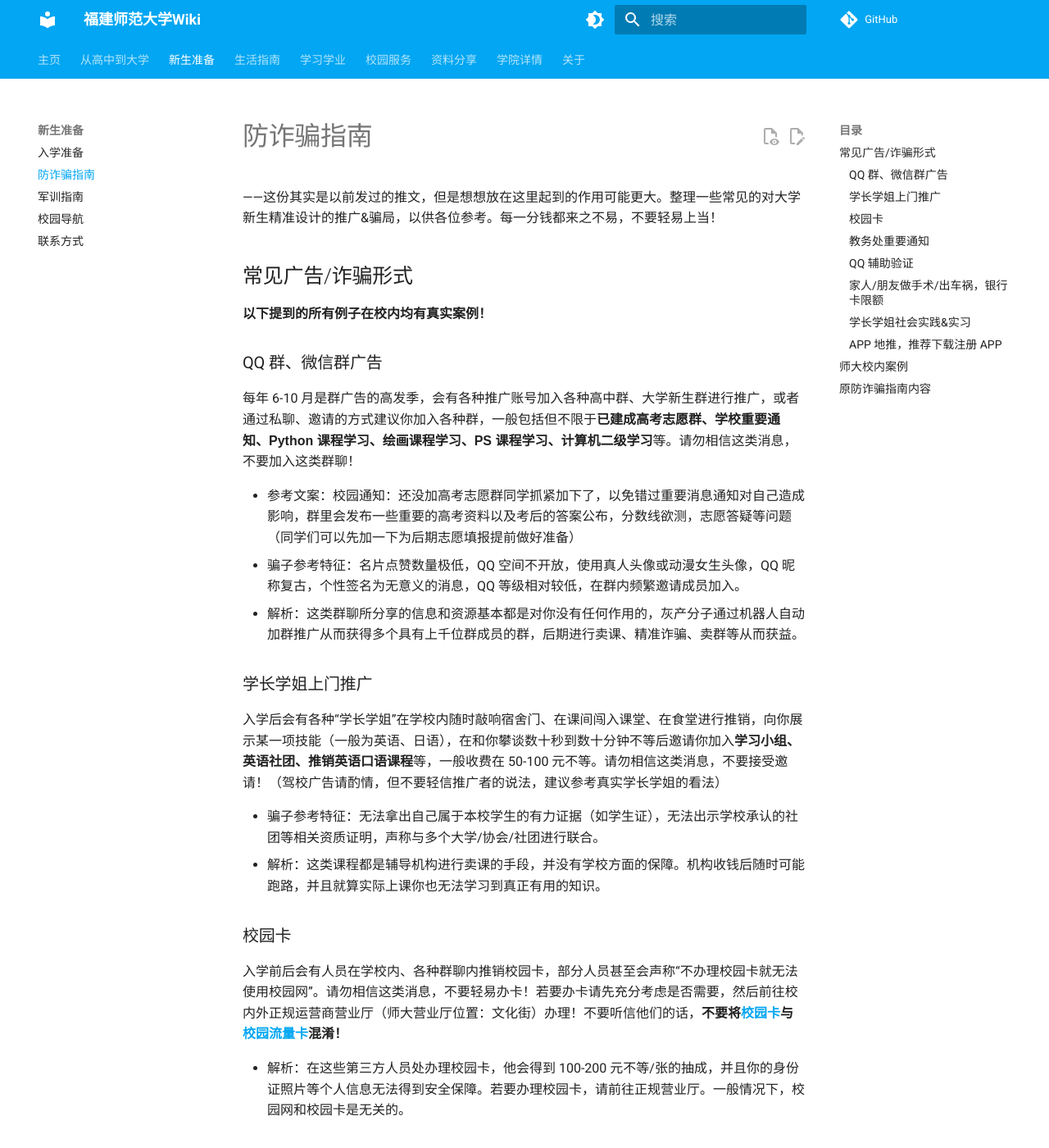
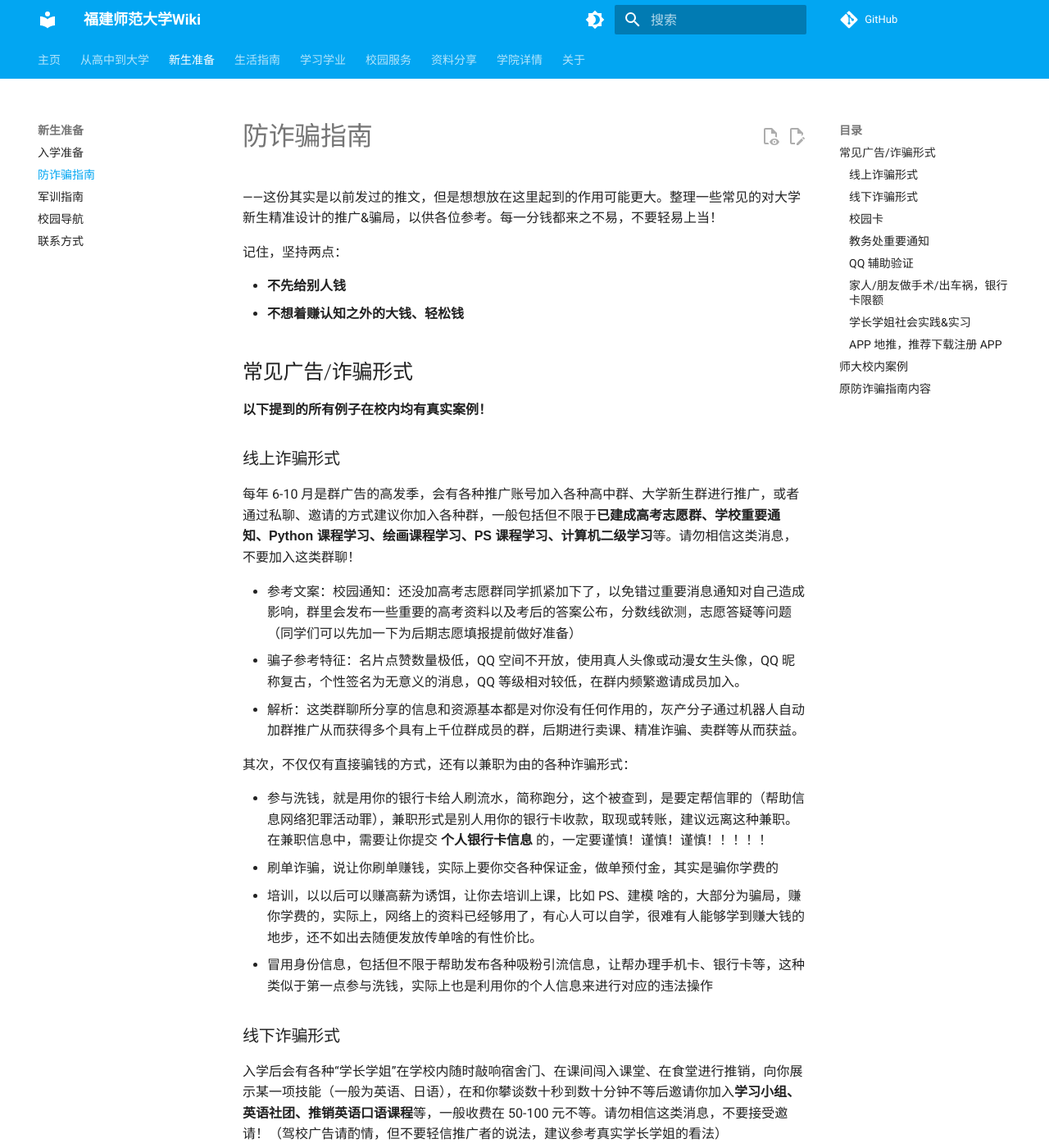
Before and after one commit to kanerty/FJNU-Wiki, an MkDocs documentation site: the page built from docs/new/anti-fraud.md, in a window 1280 px wide and 1400 px high. Shown: the whole window at 82% size. Built offline with MkDocs 1.6.1 and Material for MkDocs 9.7.7, drawn with Linux system fonts in a browser that asks for light colours; comment, search, counter and statistics services are not loaded.

Commit message:
feat(anti-fraud.md): 修改诈骗形式为线上线下，并添加了洗钱、刷单等危害较大的诈骗形式

```diff
--- a/docs/new/anti-fraud.md
+++ b/docs/new/anti-fraud.md
@@ -1,12 +1,17 @@
 # 防诈骗指南
 
 ——这份其实是以前发过的推文，但是想想放在这里起到的作用可能更大。整理一些常见的对大学新生精准设计的推广&骗局，以供各位参考。每一分钱都来之不易，不要轻易上当！
+
+记住，坚持两点：
+
+- **不先给别人钱**
+- **不想着赚认知之外的大钱、轻松钱**
 
 ## 常见广告/诈骗形式 {#common-scams}
 
 **以下提到的所有例子在校内均有真实案例！**
 
-### QQ 群、微信群广告
+### 线上诈骗形式
 
 每年 6-10 月是群广告的高发季，会有各种推广账号加入各种高中群、大学新生群进行推广，或者通过私聊、邀请的方式建议你加入各种群，一般包括但不限于**已建成高考志愿群、学校重要通知、Python 课程学习、绘画课程学习、PS 课程学习、计算机二级学习**等。请勿相信这类消息，不要加入这类群聊！
 
@@ -14,7 +19,14 @@
 - 骗子参考特征：名片点赞数量极低，QQ 空间不开放，使用真人头像或动漫女生头像，QQ 昵称复古，个性签名为无意义的消息，QQ 等级相对较低，在群内频繁邀请成员加入。
 - 解析：这类群聊所分享的信息和资源基本都是对你没有任何作用的，灰产分子通过机器人自动加群推广从而获得多个具有上千位群成员的群，后期进行卖课、精准诈骗、卖群等从而获益。
 
-### 学长学姐上门推广
+其次，不仅仅有直接骗钱的方式，还有以兼职为由的各种诈骗形式：
+
+- 参与洗钱，就是用你的银行卡给人刷流水，简称跑分，这个被查到，是要定帮信罪的（帮助信息网络犯罪活动罪），兼职形式是别人用你的银行卡收款，取现或转账，建议远离这种兼职。在兼职信息中，需要让你提交 **个人银行卡信息** 的，一定要谨慎！谨慎！谨慎！！！！！
+- 刷单诈骗，说让你刷单赚钱，实际上要你交各种保证金，做单预付金，其实是骗你学费的
+- 培训，以以后可以赚高薪为诱饵，让你去培训上课，比如 PS、建模 啥的，大部分为骗局，赚你学费的，实际上，网络上的资料已经够用了，有心人可以自学，很难有人能够学到赚大钱的地步，还不如出去随便发放传单啥的有性价比。
+- 冒用身份信息，包括但不限于帮助发布各种吸粉引流信息，让帮办理手机卡、银行卡等，这种类似于第一点参与洗钱，实际上也是利用你的个人信息来进行对应的违法操作
+
+### 线下诈骗形式
 
 入学后会有各种“学长学姐”在学校内随时敲响宿舍门、在课间闯入课堂、在食堂进行推销，向你展示某一项技能（一般为英语、日语），在和你攀谈数十秒到数十分钟不等后邀请你加入**学习小组、英语社团、推销英语口语课程**等，一般收费在 50-100 元不等。请勿相信这类消息，不要接受邀请！（驾校广告请酌情，但不要轻信推广者的说法，建议参考真实学长学姐的看法）
 
```
